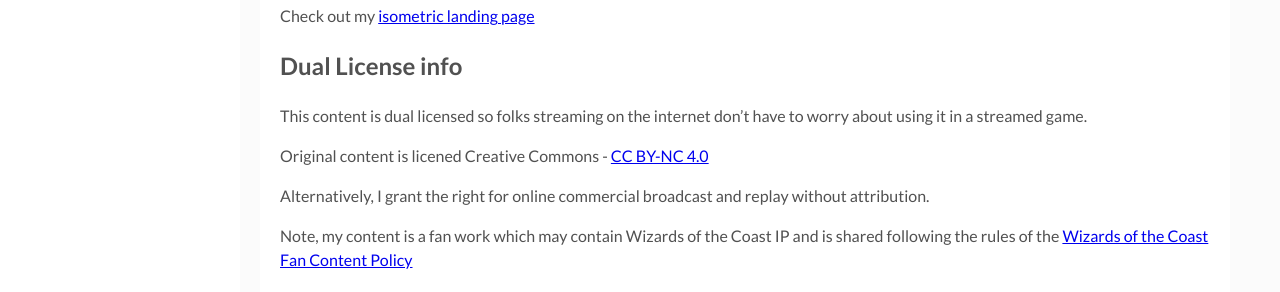
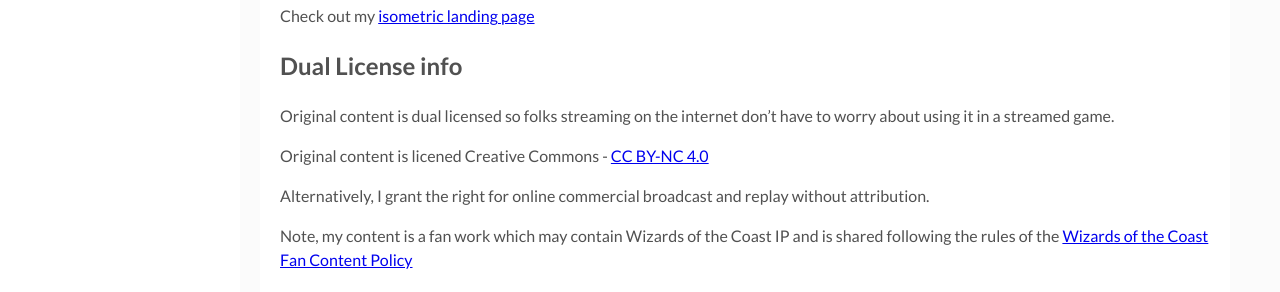
Before and after one commit to azathought/azathought.github.io, a Jekyll site: the page built from _posts/2021-01-01-isometric-pack-2.md, in a window 1280 px wide and 900 px high, scrolled down 702 px. Shown: the part 377-669 px from the top of the window. Built offline with Jekyll 4.4.1, drawn with Linux system fonts in a browser that asks for light colours; comment, search, counter and statistics services are not loaded.

Commit message:
iso update

```diff
--- a/_posts/2021-01-01-isometric-pack-2.md
+++ b/_posts/2021-01-01-isometric-pack-2.md
@@ -28,7 +28,7 @@ Either using the lasso tool on the asset sheets, or by dragging from the separat
 Check out my [isometric landing page](/isometric/)
 
 ## Dual License info
-This content is dual licensed so folks streaming on the internet don't have to worry about using it in a streamed game.
+Original content is dual licensed so folks streaming on the internet don't have to worry about using it in a streamed game.
 
 Original content is licened Creative Commons - [CC BY-NC 4.0](https://creativecommons.org/licenses/by-nc/4.0/)
 
```
Also changed, not shown: _posts/2020-12-24-isometric-pack-1.md (+4 -0 lines), isometric.md (+1 -0 lines).
